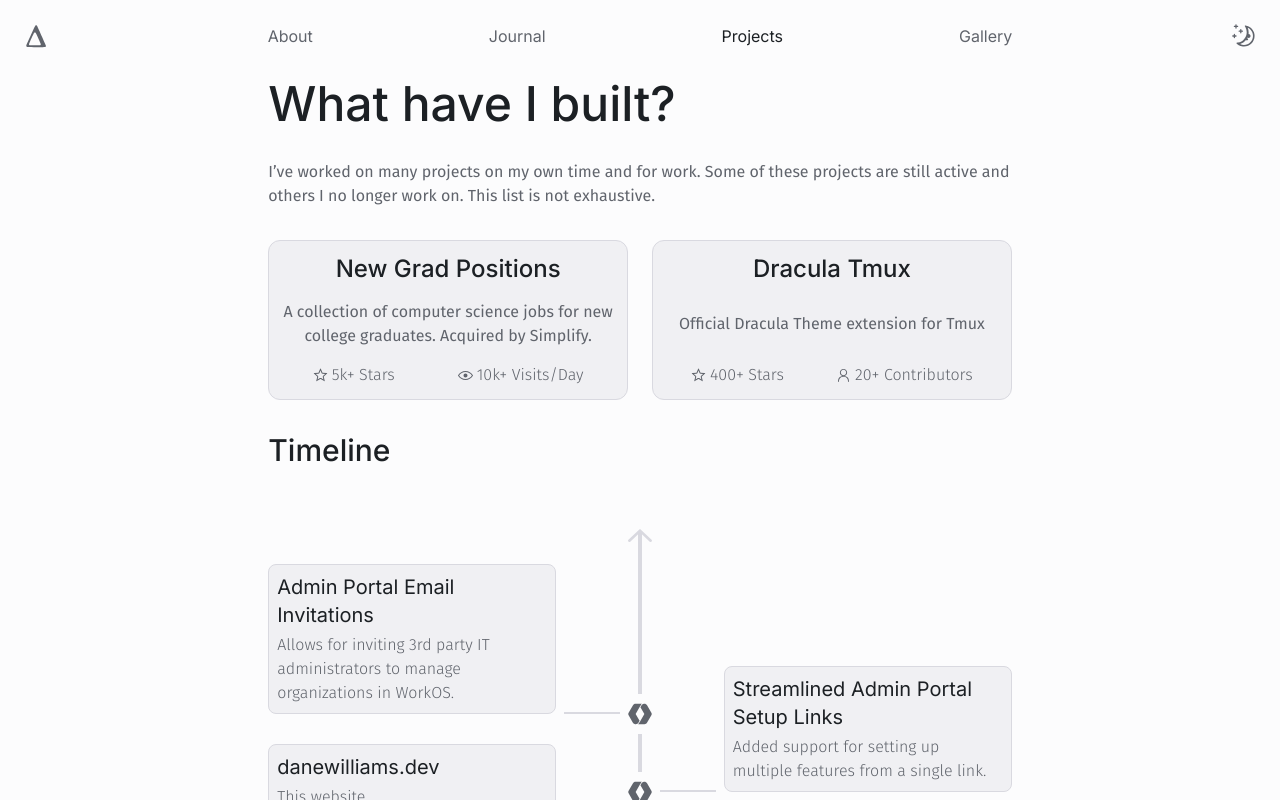
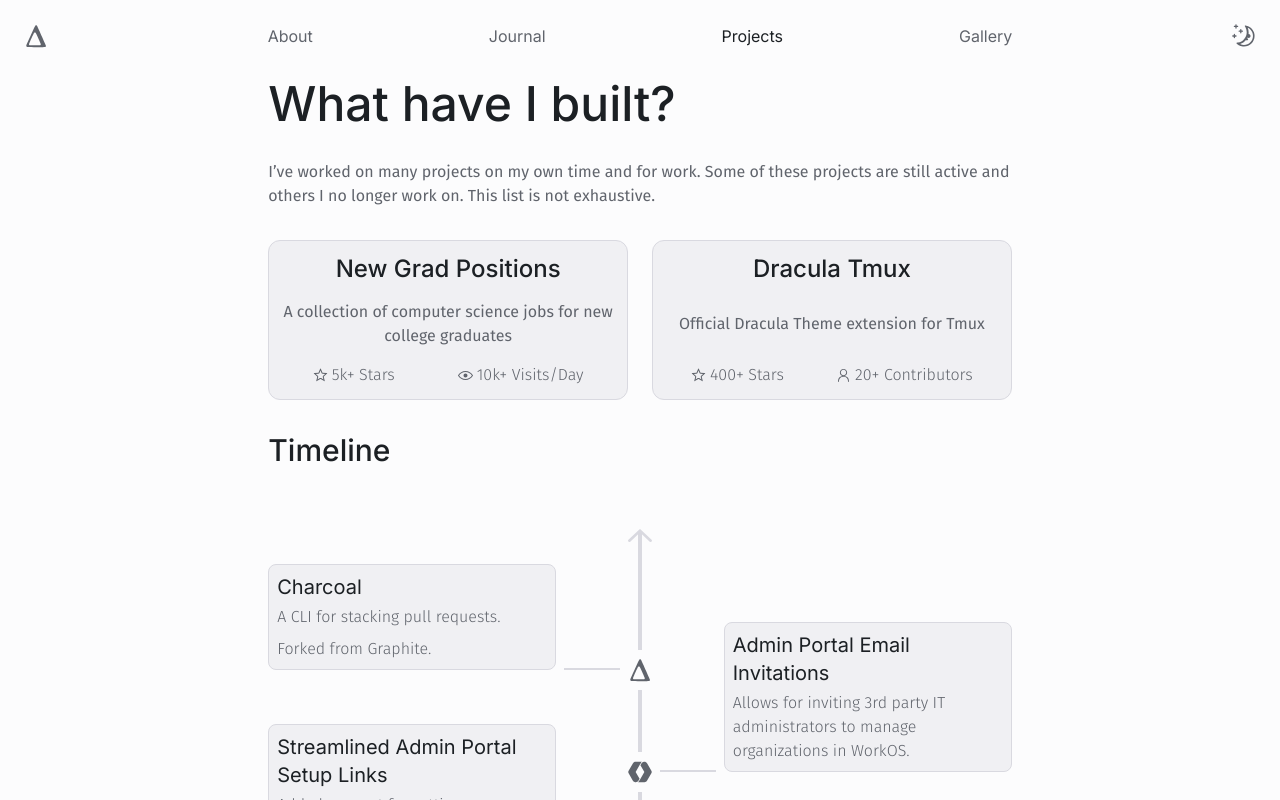
Before and after one commit to danerwilliams/danewilliams.com, a Next.js app: page /projects in a window 1280 px wide. Shown: the top 800 px of the page. Built offline with nearby package versions, Linux system fonts and the light colour scheme.

Commit message:
Add Charcoal to projects (#72)

```diff
--- a/components/timeline-project.tsx
+++ b/components/timeline-project.tsx
@@ -134,7 +134,7 @@ export const TimelineProjectCard: FC<Readonly<TimelineProjectCardProps>> = ({
 }) => {
   return (
     <div
-      className={`flex border rounded-lg border-lightmode-border dark:border-darkmode-border bg-lightmode-component dark:bg-darkmode-component hover:bg-lightmode-component-hover hover:dark:bg-darkmode-component-hover duration-200`}
+      className={`flex flex-grow border rounded-lg border-lightmode-border dark:border-darkmode-border bg-lightmode-component dark:bg-darkmode-component hover:bg-lightmode-component-hover hover:dark:bg-darkmode-component-hover duration-200`}
     >
       <a
         href={url}
--- a/content/projects/timeline-projects.ts
+++ b/content/projects/timeline-projects.ts
@@ -4,6 +4,14 @@ export const TimelineProjects: (Omit<
   TimelineProjectProps,
   'isRight' | 'isFirst' | 'isLast' | 'newYear'
 > & { date: string })[] = [
+  {
+    name: 'Charcoal',
+    url: 'https://github.com/danerwilliams/charcoal',
+    date: new Date('2023-10-10').toISOString(),
+    organization: 'personal',
+    description: 'A CLI for stacking pull requests.',
+    secondaryDescription: 'Forked from Graphite.',
+  },
   {
     name: 'Admin Portal Email Invitations',
     url: 'https://workos.com/changelog/invite-admins-to-admin-portal-via-email',
--- a/pages/projects.tsx
+++ b/pages/projects.tsx
@@ -49,7 +49,7 @@ const Projects: NextPage<ProjectsProps> = ({
               <HighlightedProject
                 name="New Grad Positions"
                 url="https://github.com/SimplifyJobs/New-Grad-Positions"
-                description="A collection of computer science jobs for new college graduates. Acquired by Simplify."
+                description="A collection of computer science jobs for new college graduates"
                 stats={[
                   { icon: <StarIcon />, label: '5k+ Stars' },
                   { icon: <EyeOpenIcon />, label: '10k+ Visits/Day' },
```
Also changed, not shown: content/journal/announcing-charcoal.md (+6 -4 lines).
